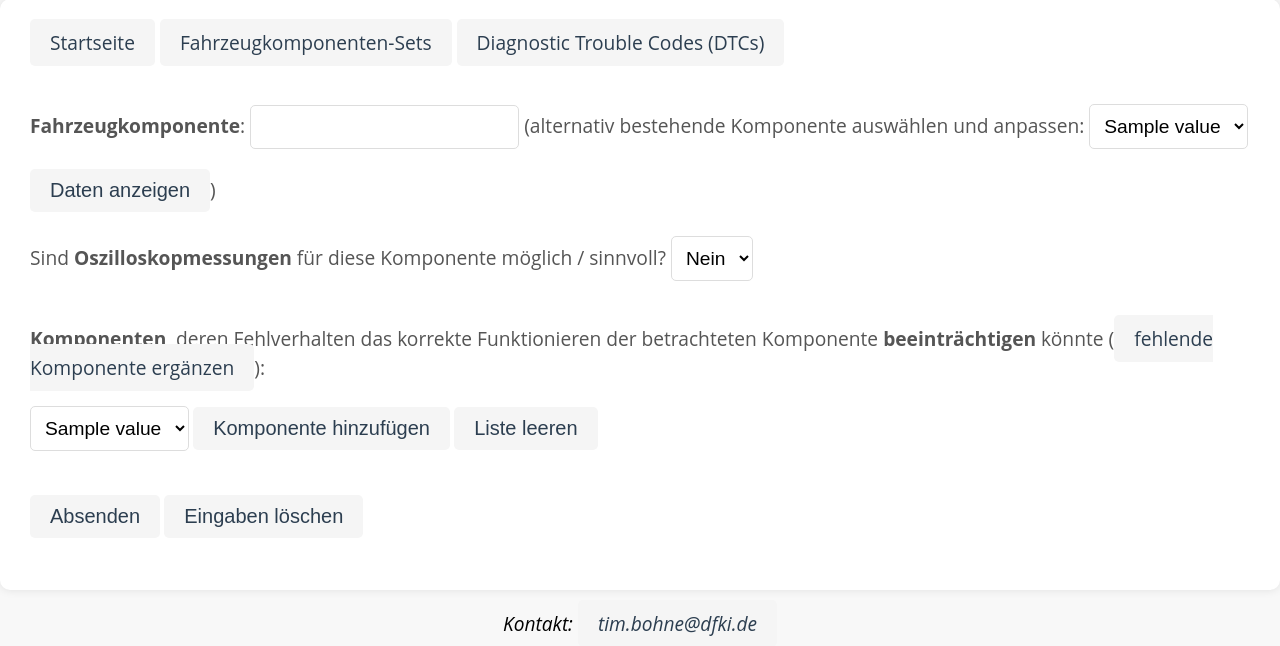
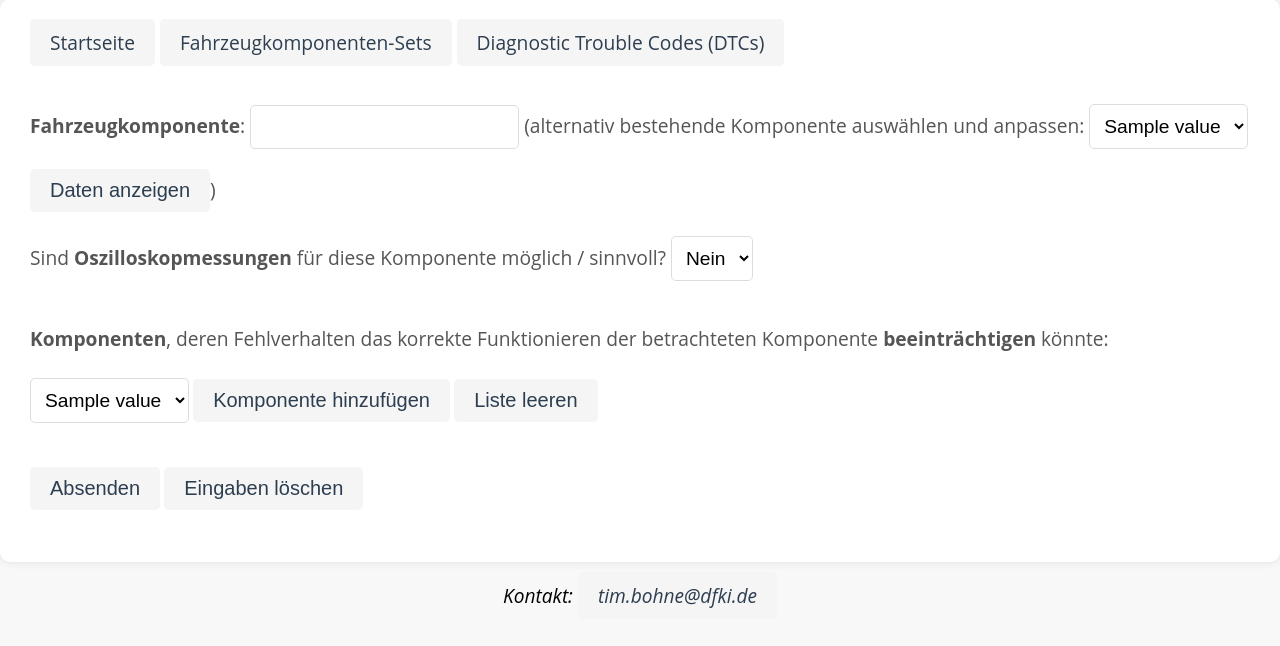
Before and after one commit to tbohne/obd_ontology, a Flask app: page /component_form in a window 1280 px wide. Shown: the part 89-735 px from the top of the page. Run offline with Flask 3, Linux system fonts and the light colour scheme; a database or web service that is not in the repository returns one stand-in record (values such as "Sample title"); data that the repository does not hold is empty; some libraries are stand-ins or nearby versions.

Commit message:
remove redundant hyperlink

```diff
--- a/templates/component_form.html
+++ b/templates/component_form.html
@@ -24,7 +24,7 @@
                 und anpassen: {{ form.existing_components }} {{ form.existing_components_submit }})</p>
             <p>Sind <b>Oszilloskopmessungen</b> für diese Komponente möglich / sinnvoll? {{ form.measurements_possible }}</p>
             <p><b>Komponenten</b>, deren Fehlverhalten das korrekte Funktionieren der betrachteten
-                Komponente <b>beeinträchtigen</b> könnte (<a href="component_form">fehlende Komponente ergänzen</a>):</p>
+                Komponente <b>beeinträchtigen</b> könnte:</p>
             <div>{{ form.affecting_components }} {{ form.affecting_component_submit }} {{ form.clear_affecting_components }}</div>
             <p style="color: #B40404;">
                 {% for i in affecting_components_variable_list %}
```
